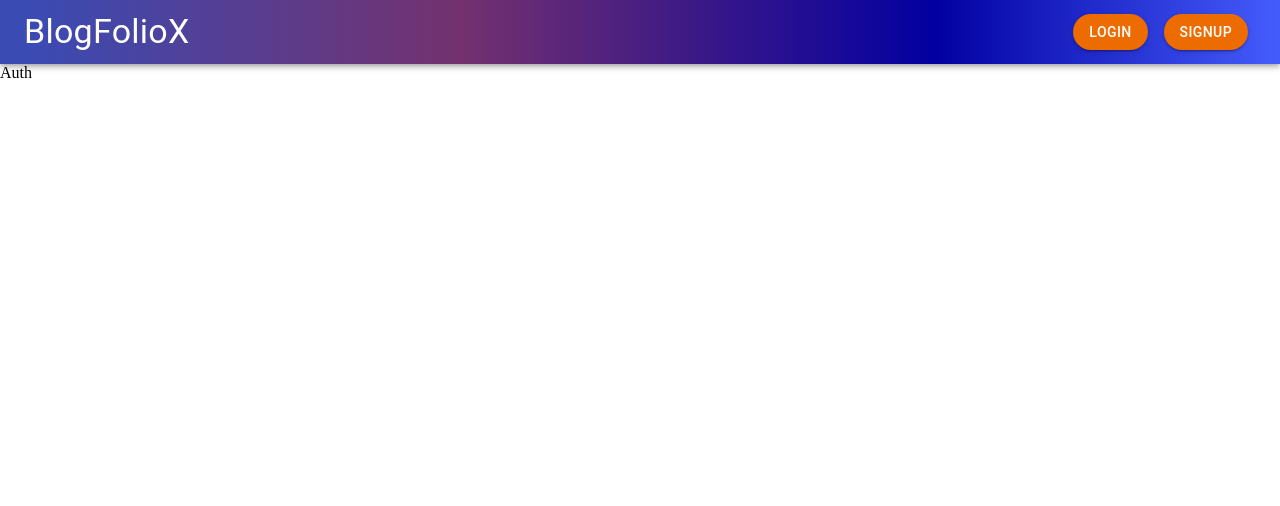
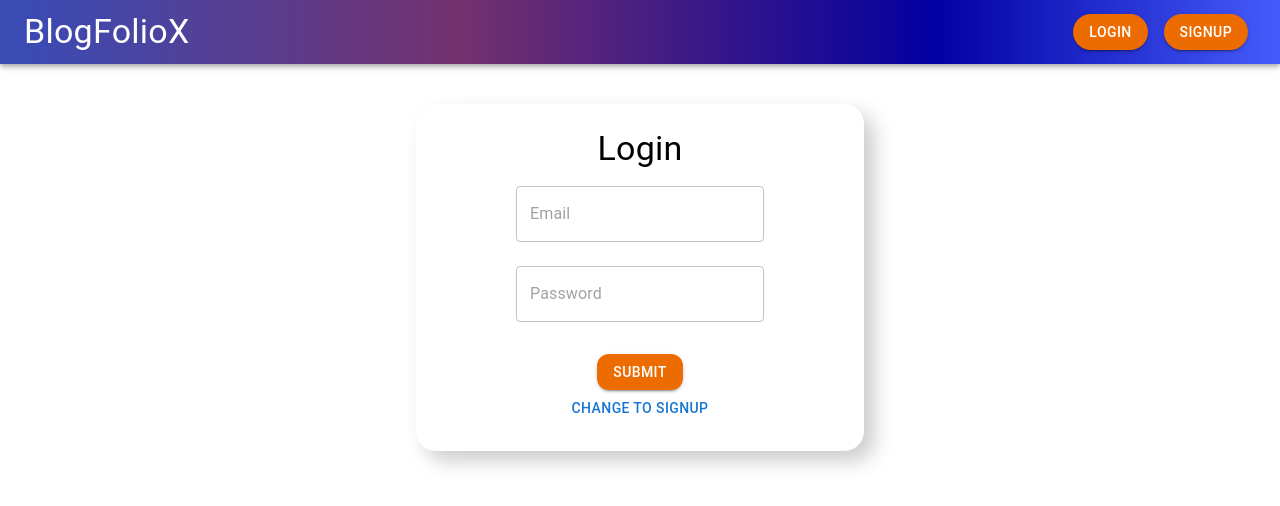
Before and after one commit to dhruvg24/BlogFolioX, a React (Create React App) app in the folder frontend/: page /auth in a window 1280 px wide. Shown: the top 506 px of the page. Built offline with nearby package versions, Linux system fonts and the light colour scheme.

Commit message:
Auth Login completed, backend remaining

```diff
--- a/frontend/src/components/Auth.js
+++ b/frontend/src/components/Auth.js
@@ -1,10 +1,83 @@
-import React from 'react'
+import { Box, Button, TextField, Typography } from "@mui/material";
+import React, { useState } from "react";
 
 const Auth = () => {
+  // to render the inputs of form
+  const [inputs, setInputs] = useState({
+    name: "",
+    email: "",
+    password: "",
+  });
+  const [isSignedUp, setIsSignedUp] = useState(false);
+
+  const handleChange = (e)=>{
+    setInputs((prevState)=>({
+        ...prevState,
+        [e.target.name] : e.target.value,
+    })
+  )}
+  const handleSubmit = (e)=>{
+    e.preventDefault();
+    // need this to handle and process form without making entire page getting loaded again
+    console.log(inputs)
+  }
+
   return (
-    <div>Auth</div>
-    // will get displayed only when AppBar in Header position is set to sticky
-  )
-}
+    <div>
+      <form onSubmit={handleSubmit}>
+        {/* input fields from material UI */}
+        <Box
+          maxWidth={400}
+          display="flex"
+          flexDirection={"column"}
+          alignItems="center"
+          justifyContent={"center"}
+          boxShadow="10px 10px 20px #ccc"
+          padding={3}
+          margin="auto"
+          marginTop={5}
+          borderRadius={5}
+        >
+          <Typography variant="h4" textAlign="center">
+            {!isSignedUp ? "Login" : "Signup"}
+          </Typography>
+          {isSignedUp && (
+            <TextField name = "name" onChange={handleChange} value={inputs.name} placeholder="Name" margin="normal" />
+          )}
+          <TextField
+            name = "email"
+            onChange={handleChange}
+            value={inputs.email}
+            type={"email"}
+            placeholder="Email"
+            margin="normal"
+          />
+          <TextField
+            name = "password"
+            onChange={handleChange}
+            value={inputs.password}
+            type={"password"}
+            placeholder="Password"
+            margin="normal"
+          />
+          <Button
+            type = "submit"
+            variant="contained"
+            sx={{ borderRadius: 3, marginTop: 3 }}
+            color="warning"
+          >
+            Submit
+          </Button>
+          <Button
+            onClick={() => setIsSignedUp(!isSignedUp)}
+            sx={{ borderRadius: 3 }}
+          >
+            Change to {isSignedUp ? "Login" : "Signup"}
+          </Button>
+        </Box>
+      </form>
+    </div>
+  );
+};
 
-export default Auth
+export default Auth;
```
